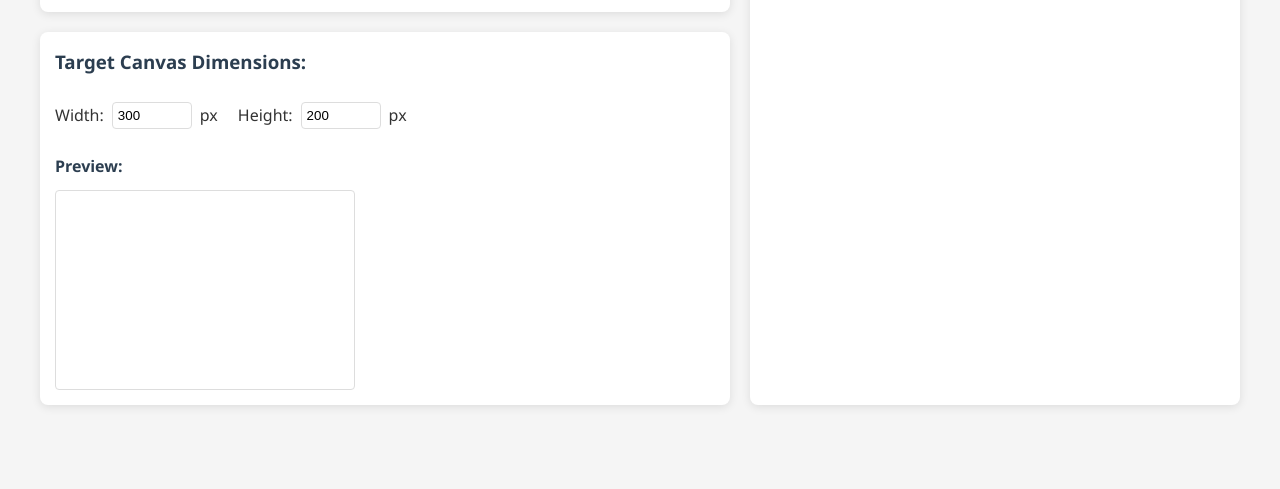
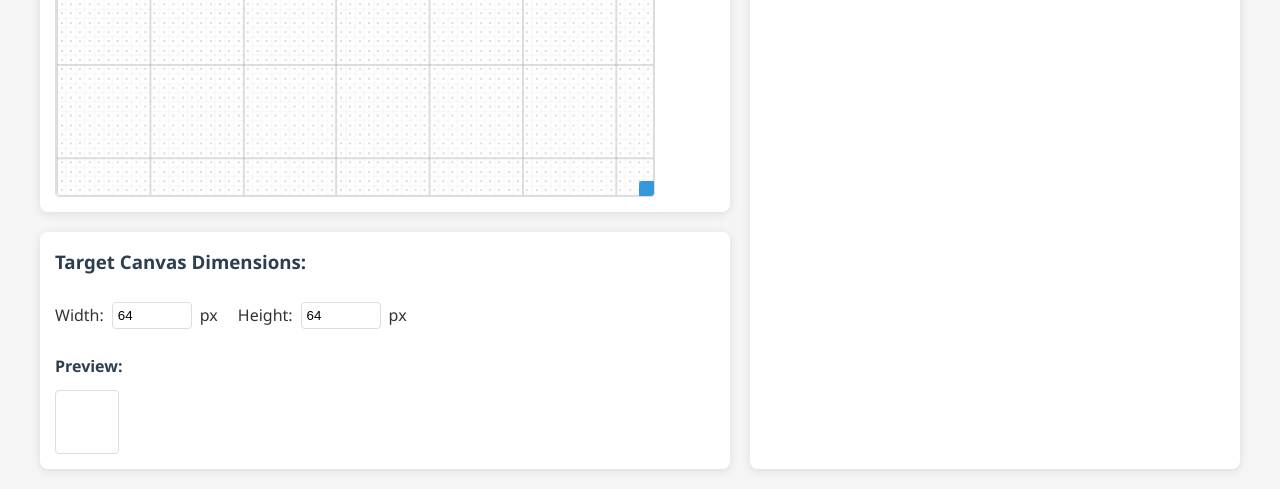
Before and after one commit to guillochon/canvasdoodle, a website: page index.html in a window 1280 px wide. Shown: the part 683-1172 px from the top of the page. Before the commit the page ends 1108 px from the top, so only its background shows below. Drawn offline with Linux system fonts and the light colour scheme.

Commit message:
add minimum pixel size for displaying grid

```diff
--- a/index.html
+++ b/index.html
@@ -58,12 +58,12 @@
                     <div class="dimensions-input">
                         <div class="input-group">
                             <label for="target-width">Width:</label>
-                            <input type="number" id="target-width" value="300" min="50" max="2000">
+                            <input type="number" id="target-width" value="64" min="50" max="2000">
                             <span>px</span>
                         </div>
                         <div class="input-group">
                             <label for="target-height">Height:</label>
-                            <input type="number" id="target-height" value="200" min="50" max="2000">
+                            <input type="number" id="target-height" value="64" min="50" max="2000">
                             <span>px</span>
                         </div>
                     </div>
--- a/script.js
+++ b/script.js
@@ -827,6 +827,9 @@ document.addEventListener('DOMContentLoaded', () => {
         const scaleX = sourceWidth / targetWidth;
         const scaleY = sourceHeight / targetHeight;
 
+        // Auto-disable grid when cell size is too small (less than 2 pixels)
+        if (scaleX < 3 || scaleY < 3) return;
+
         context.save();
 
         // Draw pixel boundaries
```
